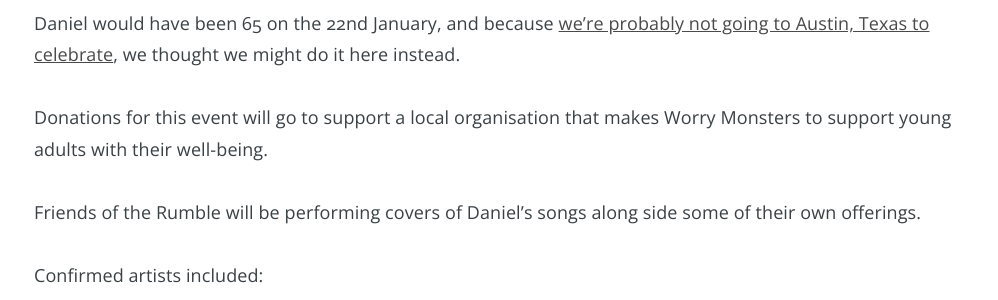
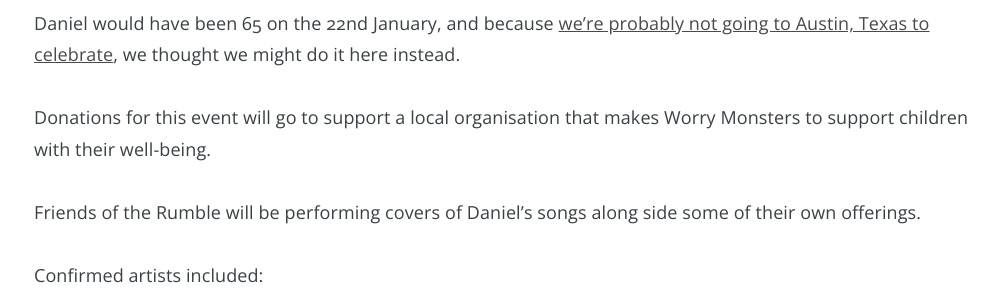
Before and after one commit to caprenter/rumble, a Jekyll site: the page built from docs/events/jan-2026.md, in a window 1280 px wide and 900 px high, scrolled down 934 px. Shown: the part 154-454 px from the top of the window, without its empty margins (126-1124 px from the left). Built offline with Jekyll 4.4.1, drawn with Linux system fonts in a browser that asks for light colours; comment, search, counter and statistics services are not loaded.

```diff
--- a/docs/events/jan-2026.md
+++ b/docs/events/jan-2026.md
@@ -18,7 +18,7 @@
 
 Daniel would have been 65 on the 22nd January, and because [we're probably not going to Austin, Texas to celebrate](https://www.hihowareyou.org/), we thought we might do it here instead.
 
-Donations for this event will go to support a local organisation that makes Worry Monsters to support young adults with their well-being.
+Donations for this event will go to support a local organisation that makes Worry Monsters to support children with their well-being.
 
 Friends of the Rumble will be performing covers of Daniel's songs along side some of their own offerings.
 
```
